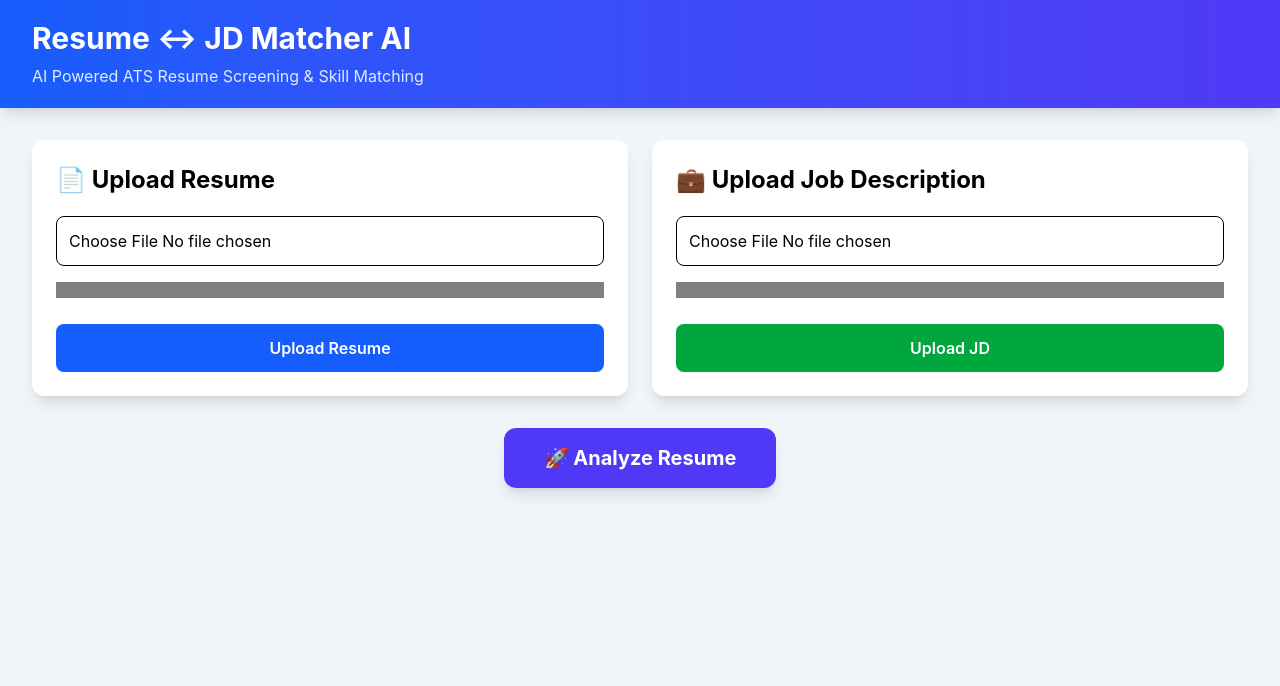
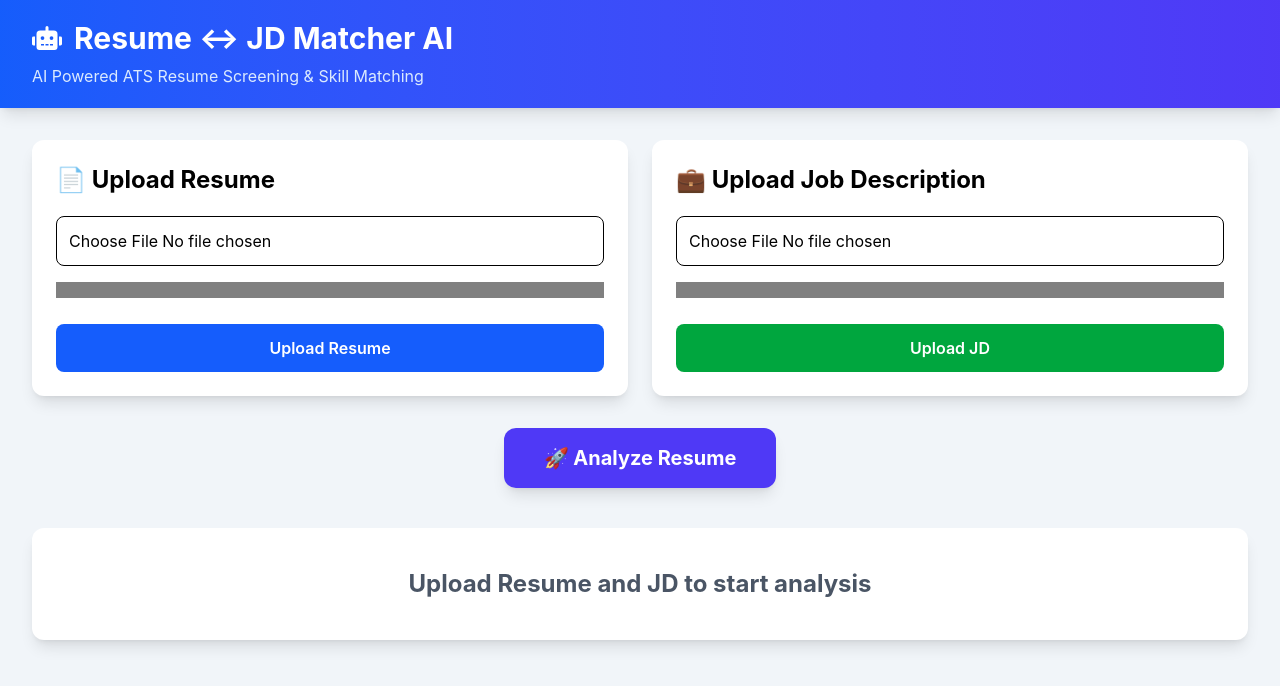
Before and after one commit to snehapankhi05/resume_jd_matcher_ai, a React app in the folder frontend/: page / in a window 1280 px wide. Shown: the top 686 px of the page. Built offline with nearby package versions, Linux system fonts and the light colour scheme; the HTML template or start-up script is replaced by a standard one.

Commit message:
Enhance UI with dashboard, Tailwind styling, and circular score visualization

```diff
--- a/frontend/package.json
+++ b/frontend/package.json
@@ -12,7 +12,9 @@
   "dependencies": {
     "@tailwindcss/vite": "^4.3.2",
     "react": "^19.2.7",
+    "react-circular-progressbar": "^2.2.0",
     "react-dom": "^19.2.7",
+    "react-icons": "^5.7.0",
     "tailwindcss": "^4.3.2"
   },
   "devDependencies": {
--- /dev/null
+++ b/frontend/src/components/analysis/CircularScore.jsx
@@ -0,0 +1,23 @@
+import { CircularProgressbar, buildStyles } from "react-circular-progressbar";
+import "react-circular-progressbar/dist/styles.css";
+
+function CircularScore({ value }) {
+  return (
+    <div className="w-52 h-52 mx-auto">
+
+      <CircularProgressbar
+        value={value}
+        text={`${value}%`}
+        styles={buildStyles({
+          pathColor: "#2563eb",
+          textColor: "#1e293b",
+          trailColor: "#e2e8f0",
+          textSize: "16px"
+        })}
+      />
+
+    </div>
+  );
+}
+
+export default CircularScore;
--- a/frontend/src/components/analysis/ResultsDashboard.jsx
+++ b/frontend/src/components/analysis/ResultsDashboard.jsx
@@ -1,15 +1,35 @@
 import ScoreCard from "./ScoreCard";
 import SkillsList from "./SkillsList";
 import SummaryCard from "./SummaryCard";
+import CircularScore from "./CircularScore";
+function ResultsDashboard({ results }) {
+  if (!results) {
+  return (
+    <div className="bg-white rounded-xl shadow-lg p-10 mt-10 text-center">
 
-function ResultsDashboard({ results }) {
-  if (!results) return null;
+      <h2 className="text-2xl font-bold text-gray-600">
+        Upload Resume and JD to start analysis
+      </h2>
+
+    </div>
+  );
+}
 
   return (
     <div className="mt-10 space-y-8">
 
       <div className="grid md:grid-cols-3 gap-6">
+        <div className="bg-white rounded-xl shadow-lg p-8">
 
+  <h2 className="text-3xl font-bold text-center mb-8">
+    Overall Match
+  </h2>
+
+  <CircularScore
+    value={Math.round(results.overall_score)}
+  />
+
+</div>
         <ScoreCard
           title="Overall Match"
           value={`${results.overall_score}%`}
--- /dev/null
+++ b/frontend/src/components/layout/Footer.jsx
@@ -0,0 +1,11 @@
+function Footer() {
+  return (
+    <footer className="text-center py-8 text-gray-500">
+
+      Built with ❤️ using FastAPI, React, ChromaDB, HuggingFace & Groq
+
+    </footer>
+  );
+}
+
+export default Footer;
--- a/frontend/src/components/layout/Navbar.jsx
+++ b/frontend/src/components/layout/Navbar.jsx
@@ -1,12 +1,14 @@
+import { FaRobot } from "react-icons/fa";
 function Navbar() {
   return (
     <nav className="bg-gradient-to-r from-blue-600 to-indigo-600 shadow-lg">
 
       <div className="max-w-7xl mx-auto px-8 py-5">
 
-        <h1 className="text-3xl font-bold text-white">
-          Resume ↔ JD Matcher AI
-        </h1>
+       <h1 className="text-3xl font-bold flex items-center gap-3 text-white">
+  <FaRobot />
+  Resume ↔ JD Matcher AI
+</h1>
 
         <p className="text-blue-100 mt-2">
           AI Powered ATS Resume Screening & Skill Matching
--- a/frontend/src/pages/Home.jsx
+++ b/frontend/src/pages/Home.jsx
@@ -1,6 +1,6 @@
 import Navbar from "../components/layout/Navbar";
 import UploadSection from "../components/upload/UploadSection";
-
+import Footer from "../components/layout/Footer";
 function Home() {
   return (
     <div className="min-h-screen bg-slate-100">
```
Also changed, not shown: 1 other file (tests, documents, lock files or other folders).
